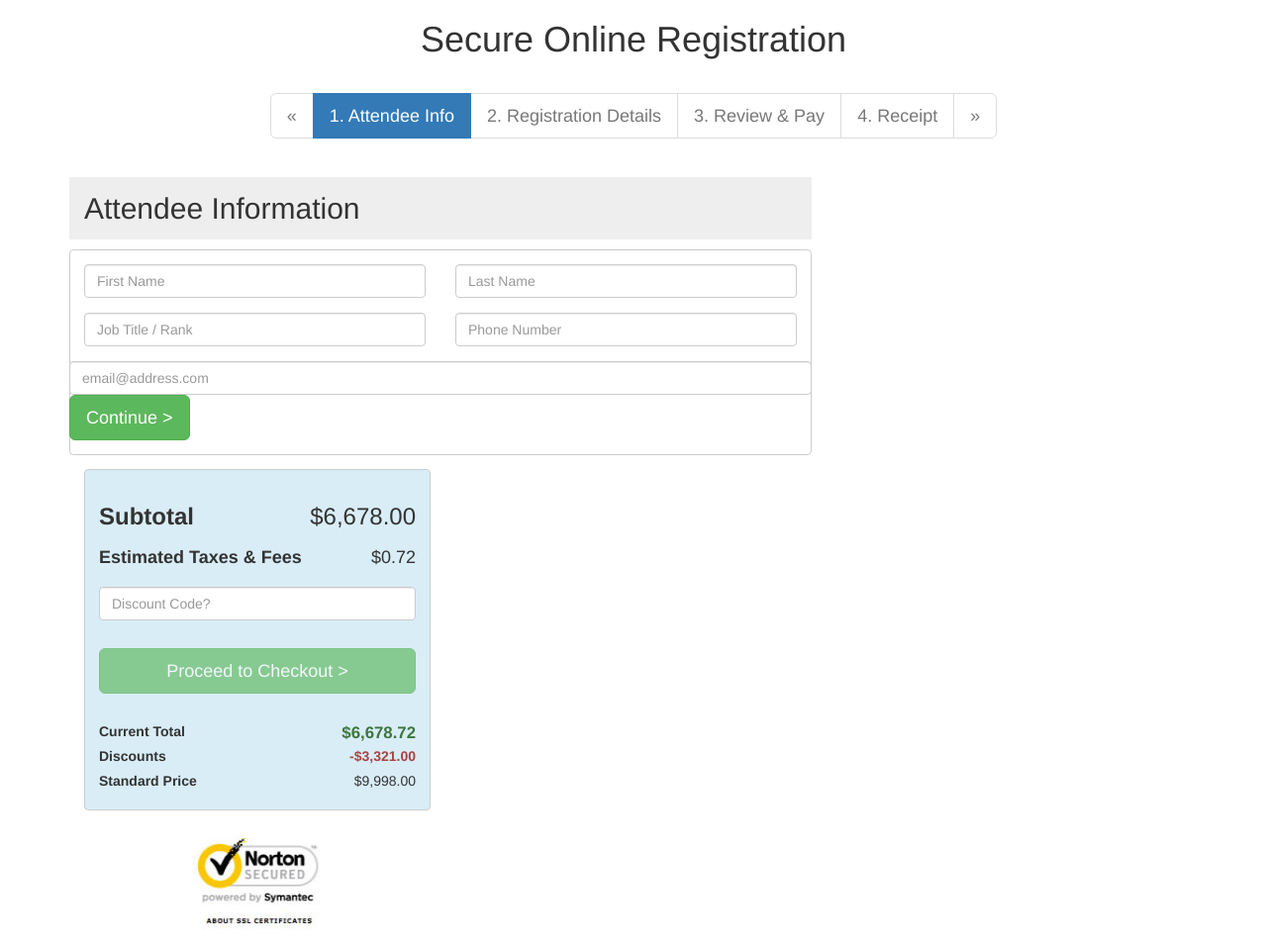
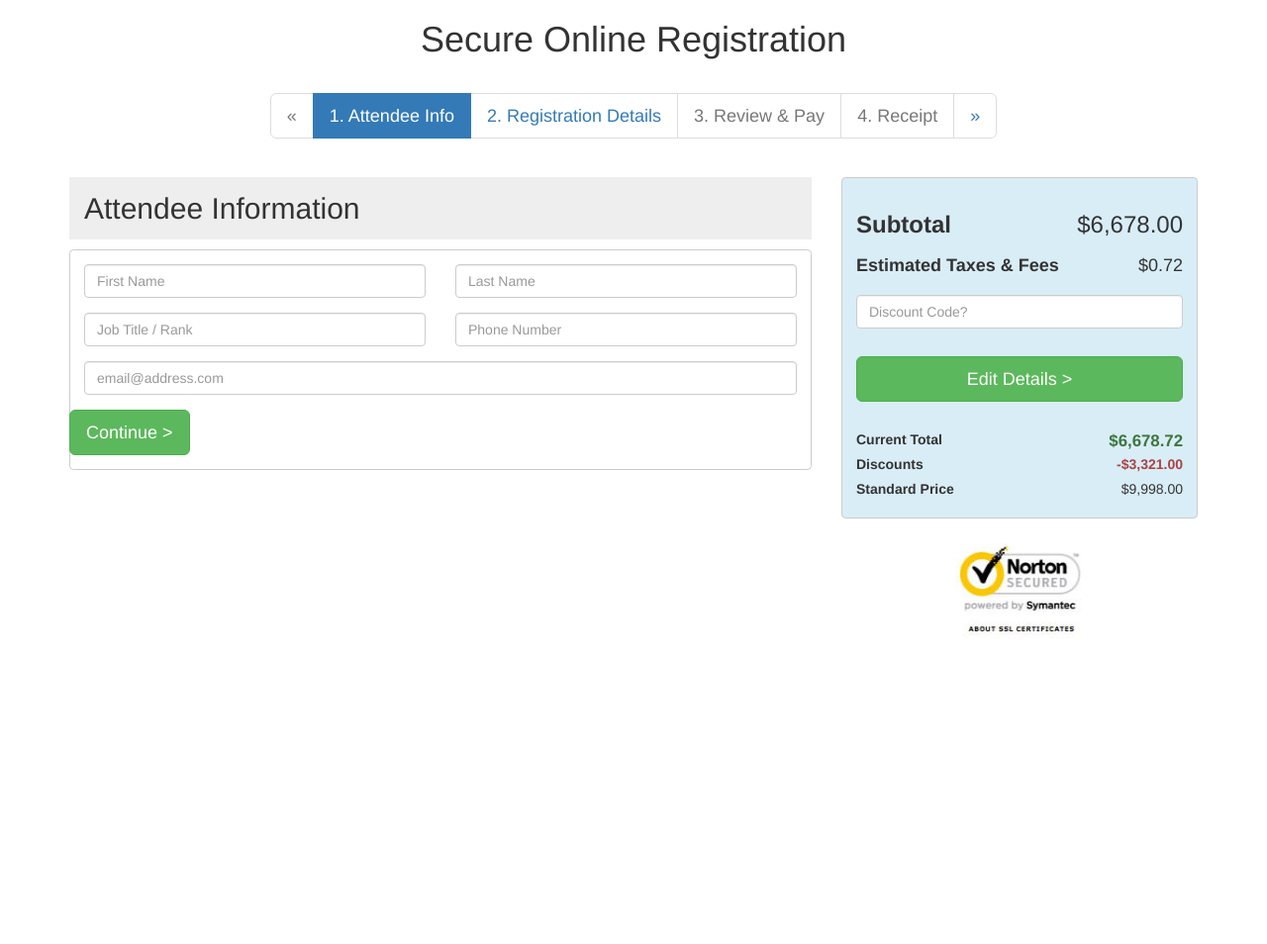
Before and after one commit to markthib/SRS_Attendee-Options, a plain HTML site: page 1.html in a window 1280 px wide. Shown: the whole page at 99% size. After the commit the page ends 800 px from the top, so only its background shows below. Drawn offline with nearby package versions, Linux system fonts and the light colour scheme.

```diff
--- a/1.html
+++ b/1.html
@@ -34,11 +34,11 @@
 		      </a>
 		    </li>
 		    <li class="active"><a href="#"><span class="hidden-xs hidden-sm">1. Attendee </span>Info</a></li>
-		    <li class="disabled"><a href="#"><span class="hidden-xs hidden-sm">2. Registration </span>Details</a></li>
+		    <li><a href="index.html"><span class="hidden-xs hidden-sm">2. Registration </span>Details</a></li>
 		    <li class="disabled"><a href="#"><span class="hidden-xs hidden-sm">3. Review &amp; </span>Pay</a></li>
 		    <li class="disabled"><a href="#"><span class="hidden-xs hidden-sm">4. </span>Receipt</a></li>
-		    <li class="disabled hidden-xs">
-		      <a href="#" aria-label="Next">
+		    <li class="hidden-xs">
+		      <a href="index.html" aria-label="Next">
 		        <span aria-hidden="true">&raquo;</span>
 		      </a>
 		    </li>
@@ -71,17 +71,14 @@
 				        <label class="sr-only" for="phone">Phone</label>
 				        <input type="tel" class="form-control" id="phone" placeholder="Phone Number">
 				      </div>
-			      <div class="col-xs-12form-group">
+				      <div class="col-xs-12 form-group">
 				        <label class="sr-only" for="phone">Email</label>
 				        <input type="email" class="form-control" id="email" placeholder="email@address.com">
 				      </div>
 
-			      <a class="btn btn-lg btn-success" href="/">Continue &gt;</a>
+				      <a class="btn btn-lg btn-success " href="index.html">Continue &gt;</a>
 
 				    </div>
-
-			</div>
-
 
 				</div>
 
@@ -90,6 +87,7 @@
 		  	<div class="col-xs-12 col-sm-4 srs-side">
 
 			  	<div class="container-fluid box totalbox bg-info">
+
 					<div class="subtotal">
 						<h3>
 							<label>Subtotal</label>
@@ -106,7 +104,7 @@
 					  	<input type="text" class="form-control" placeholder="Discount Code?">
 					</div>
 					<div class="proceed">
-					<a class="btn btn-lg btn-block btn-success disabled">Proceed to Checkout &gt;</a>
+						<a class="btn btn-lg btn-block btn-success" href="index.html">Edit Details &gt;</a>
 					</div>
 					<div class="total">
 						<label>Current Total</label>
@@ -120,6 +118,7 @@
 						<label>Standard Price</label>
 						<span class="price">$9,998.00</span>
 					</div>
+
 				</div>
 
 				<div class="container-fluid secureseal">
```
Also changed, not shown: index.html (+2 -2 lines). Lines whose indentation alone changed are shown as unchanged.
